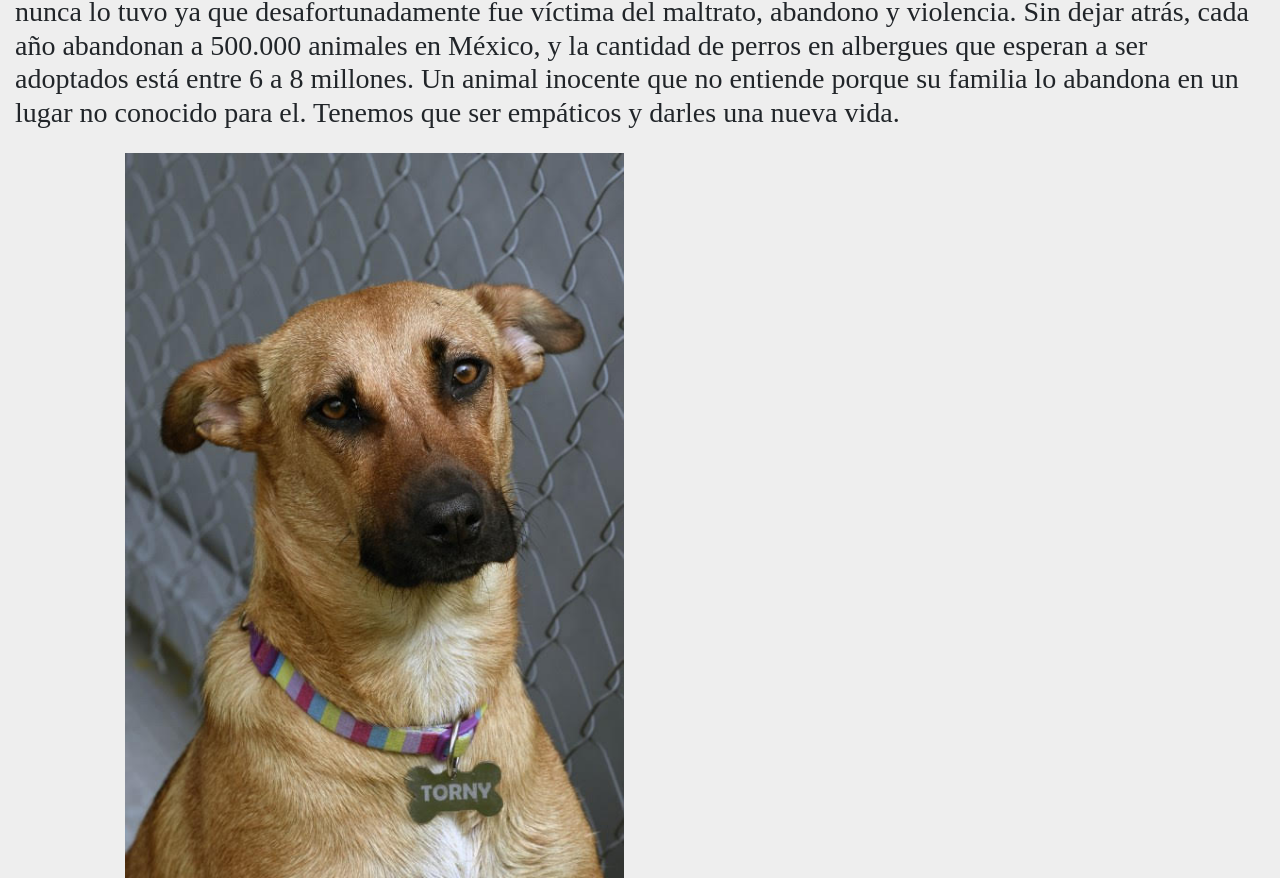
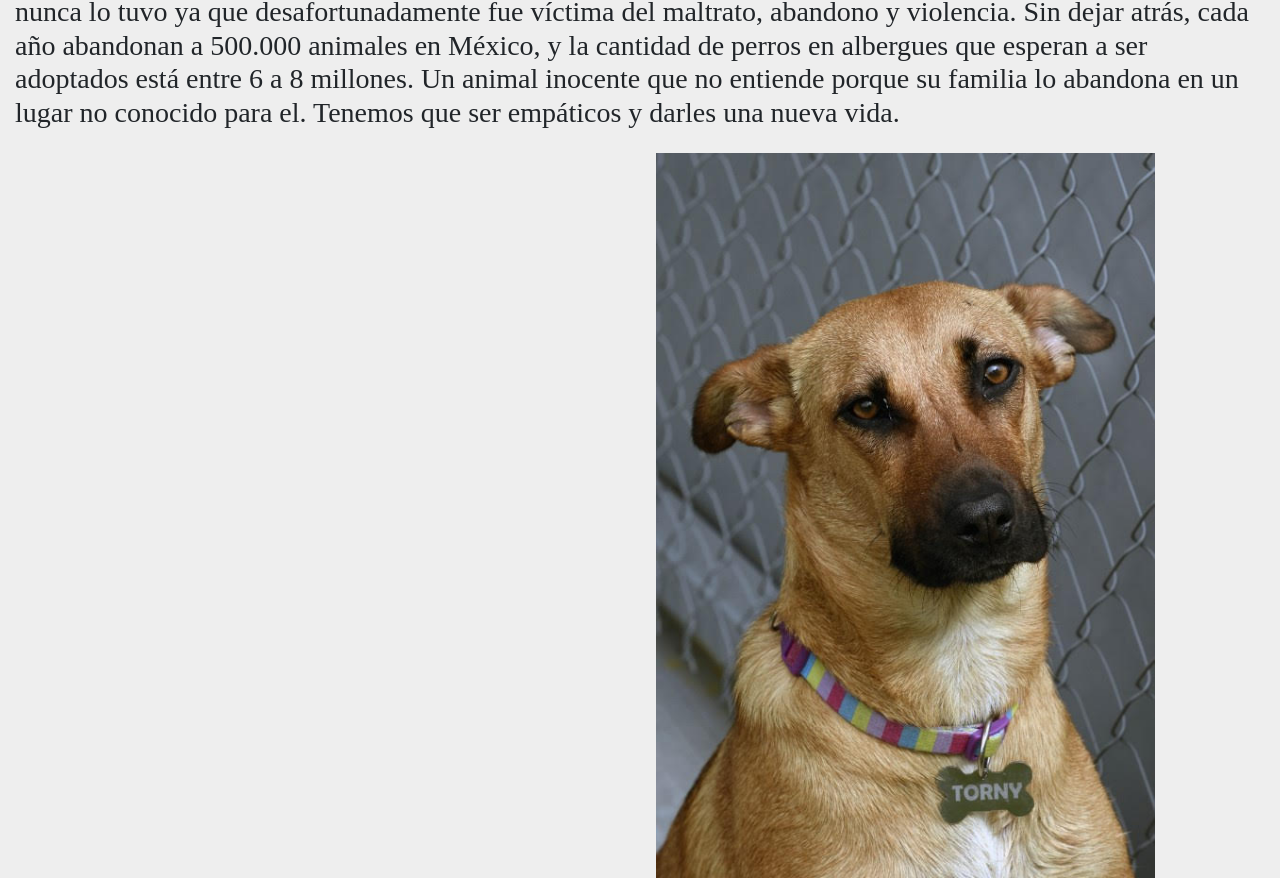
Before and after one commit to AnaKarenMrls/micrositios, a plain HTML site: page index.html in a window 1280 px wide. Shown: the part 395-1273 px from the top of the page. Drawn offline with nearby package versions, Linux system fonts and the light colour scheme.

Commit message:
center image

```diff
--- a/index.html
+++ b/index.html
@@ -116,7 +116,7 @@ Un animal inocente que no entiende porque su familia lo abandona en un lugar no
         </div>
         <div class="col-md-10">
 
-          <img alt="Bootstrap Image Preview" src="img/p1f2.jpg">
+          <img alt="Bootstrap Image Preview" src="img/p1f2.jpg" class="center-image">
         </div>
         <div class="col-md-1">
         </div>
```
Also changed, not shown: 1 other file.
